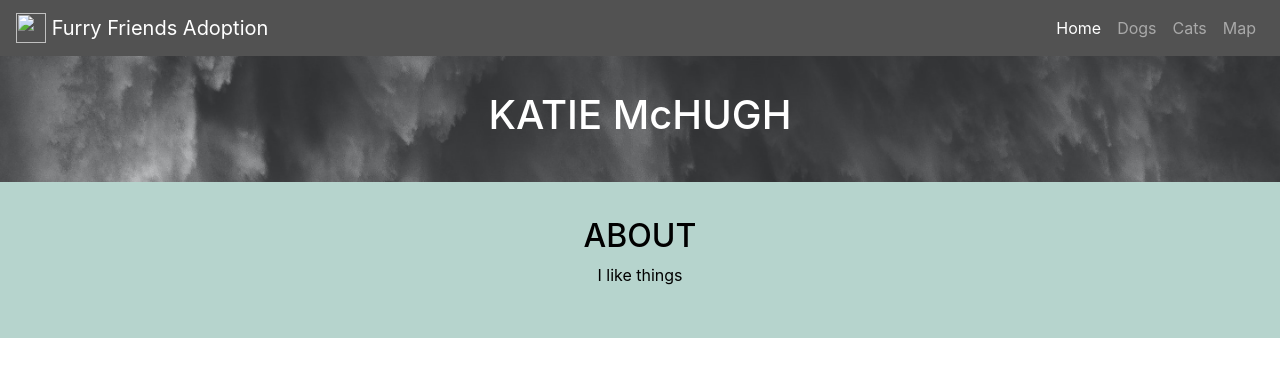
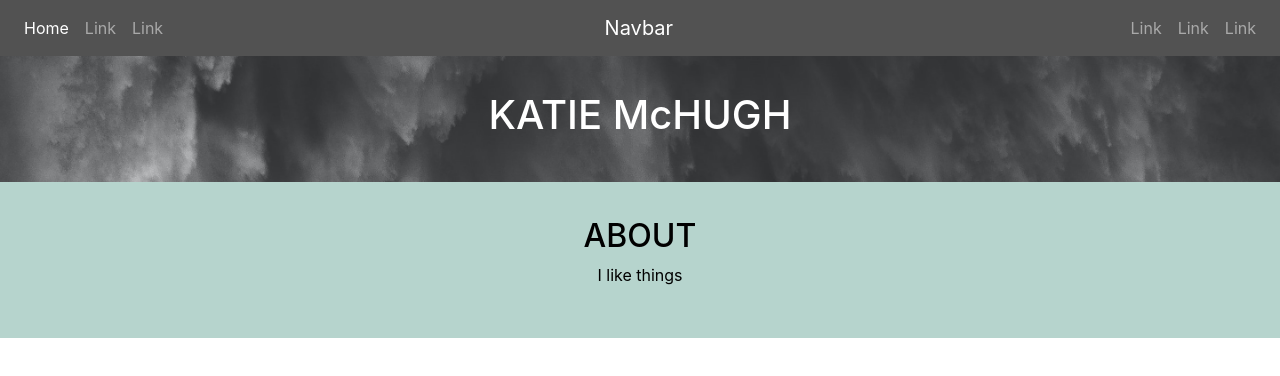
Before and after one commit to ktmcq/ktmcq.github.io, a plain HTML site: page index.html in a window 1280 px wide. Drawn offline with nearby package versions, Linux system fonts and the light colour scheme.

Commit message:
Navbar experiments

```diff
--- a/index.html
+++ b/index.html
@@ -14,14 +14,41 @@
 </head>
 <body>
     <nav class="navbar navbar-expand-lg navbar-dark" style="background-color: #525252; color: #FFFFFF;">
-        <a class="navbar-brand" href="/home"><img class="d-inline-block align-top" src="images/pawtransdark.png" width="30" height="30" alt=""/>    Furry Friends Adoption</a>
-        <button class="navbar-toggler" type="button" data-toggle="collapse" data-target="#navbarNav" aria-controls="navbarNav" aria-expanded="false" aria-label="Toggle navigation"><span class="navbar-toggler-icon"></span></button>
-        <div class="collapse navbar-collapse" id="navbarNav">
-            <ul class="navbar-nav ml-auto">
-                <li class="nav-item active"><a class="nav-link" href="/index.html">Home<span class="sr-only">(current)</span></a></li>
-                <li class="nav-item"><a class="nav-link" href="/dogs">Dogs</a></li>
-                <li class="nav-item"><a class="nav-link" href="/cats">Cats</a></li>
-                <li class="nav-item"><a class="nav-link" href="/map">Map</a></li>
+        <!--  Show this only on mobile to medium screens  -->
+        <a class="navbar-brand d-lg-none" href="#">Navbar</a>
+
+        <button class="navbar-toggler" type="button" data-toggle="collapse" data-target="#navbarToggle" aria-controls="navbarToggle" aria-expanded="false" aria-label="Toggle navigation">
+            <span class="navbar-toggler-icon"></span>
+        </button>
+
+        <!--  Use flexbox utility classes to change how the child elements are justified  -->
+        <div class="collapse navbar-collapse justify-content-between" id="navbarToggle">
+            <ul class="navbar-nav">
+                <li class="nav-item">
+                    <a class="nav-link active" href="#">Home <span class="sr-only">(current)</span></a>
+                </li>
+                <li class="nav-item">
+                    <a class="nav-link" href="#">Link</a>
+                </li>
+                <li class="nav-item">
+                    <a class="nav-link" href="#">Link</a>
+                </li>
+            </ul>
+
+
+            <!--   Show this only lg screens and up   -->
+            <a class="navbar-brand d-none d-lg-block" href="#">Navbar</a>
+
+            <ul class="navbar-nav">
+                <li class="nav-item">
+                    <a class="nav-link" href="#">Link</a>
+                </li>
+                <li class="nav-item">
+                    <a class="nav-link" href="#">Link</a>
+                </li>
+                <li class="nav-item">
+                    <a class="nav-link" href="#">Link</a>
+                </li>
             </ul>
         </div>
     </nav>
```
